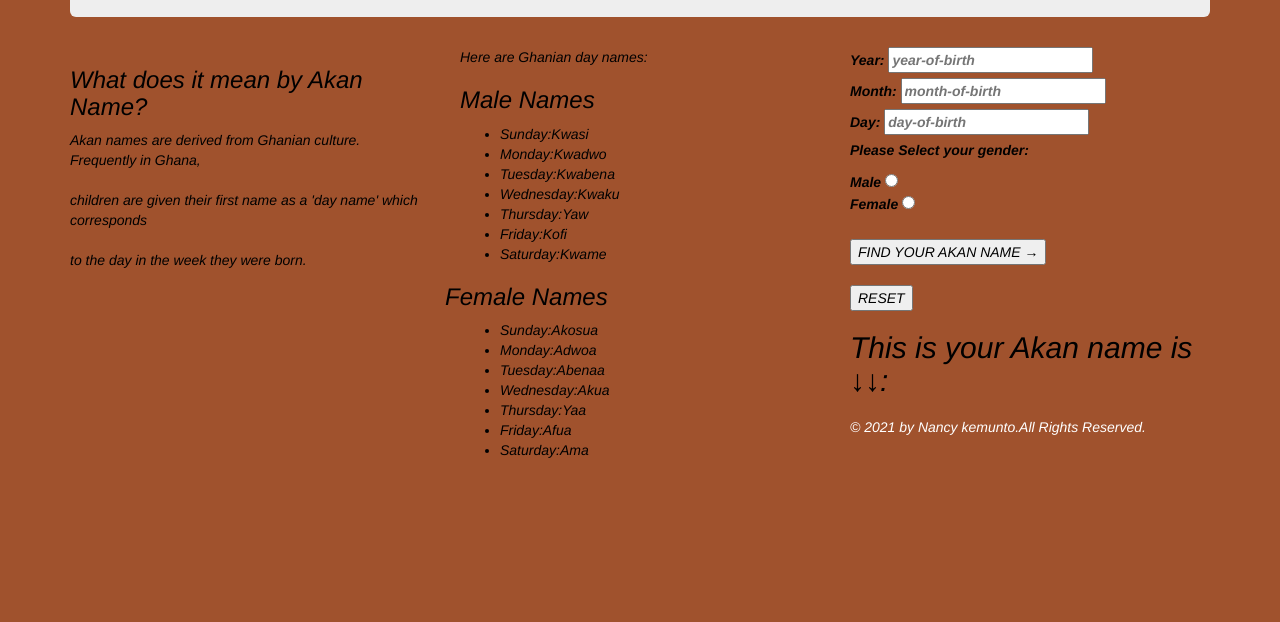
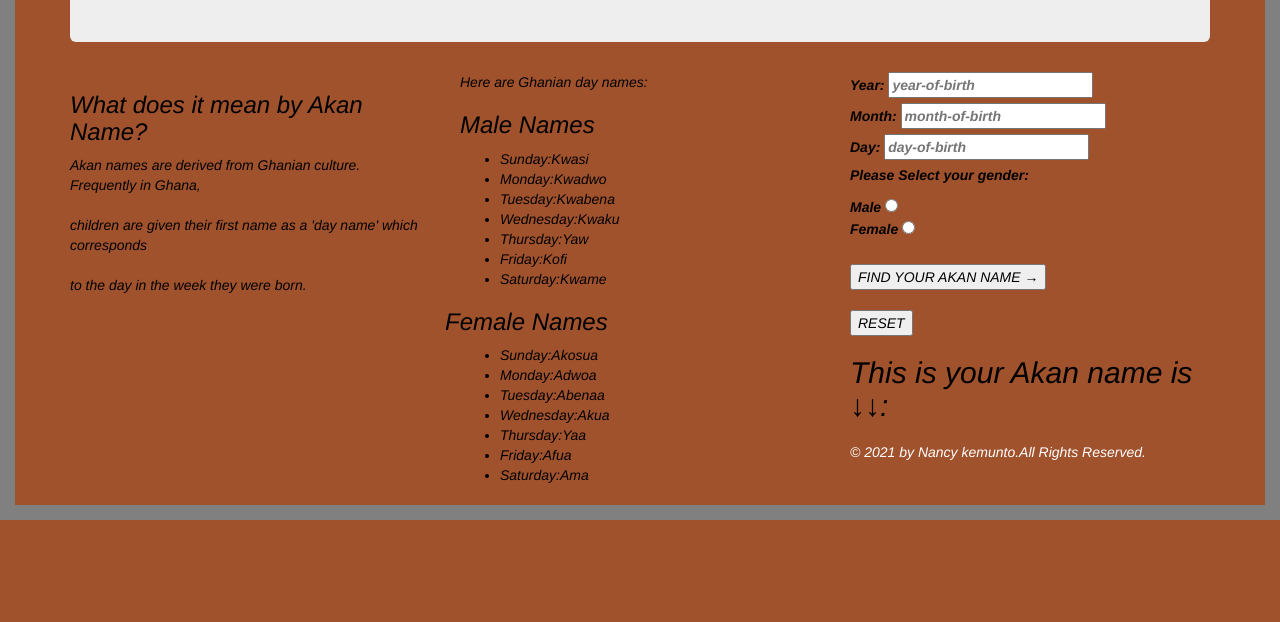
Before and after one commit to nancy88199488/Akan-Names, a plain HTML site: page index.html in a window 1280 px wide. Shown: the part 178-800 px from the top of the page. Drawn offline with nearby package versions, Linux system fonts and the light colour scheme.

Commit message:
initiate the styles and README.md changes

```diff
--- a/css/styles.css
+++ b/css/styles.css
@@ -3,6 +3,9 @@ body {
     background-size: cover;
     background-repeat: no-repeat;
     font-style: italic;
+    padding: 10px;
+    margin: 0 ;
+    border: 15px solid grey;
 
 }
 h1 {
```
Also changed, not shown: 1 other file.
